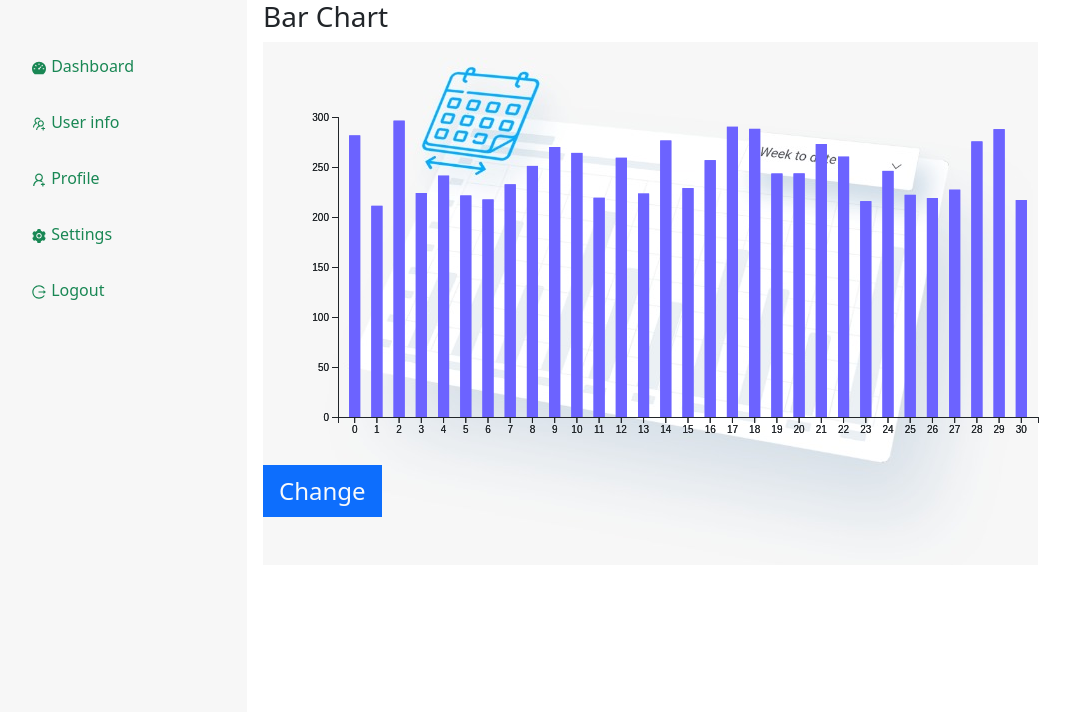
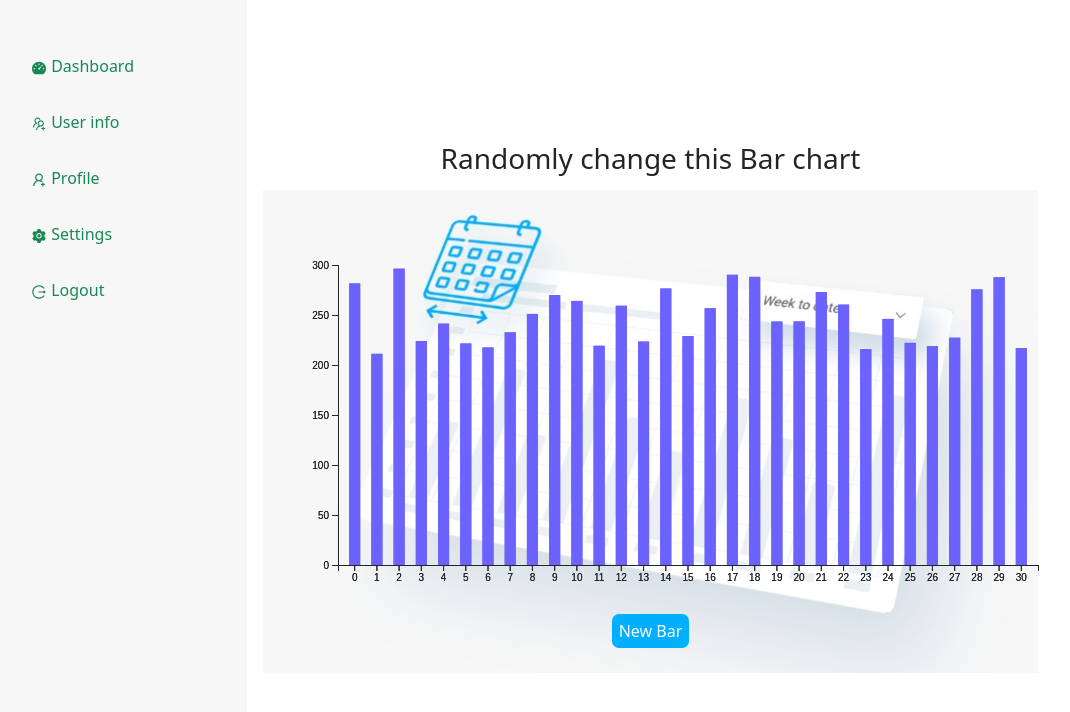
Before and after one commit to coderyeasin/daterange, a React (Create React App) app: page /dashboard in a window 1280 px wide. Shown: the top 712 px of the page, without its empty margins (9-1079 px from the left). Built offline with nearby package versions, Linux system fonts and the light colour scheme.

Commit message:
chart_size

```diff
--- a/src/components/Dashboard/BarChart/BarChart.js
+++ b/src/components/Dashboard/BarChart/BarChart.js
@@ -1,6 +1,6 @@
 import React, { useEffect, useRef, useState } from "react";
 import * as d3 from "d3";
-import '../../../sass/style.scss'
+import "../../../sass/style.scss";
 
 const BarChart = () => {
   const barChart = useRef();
@@ -29,6 +29,7 @@ const BarChart = () => {
       .style("overflow", "visible")
       .style("margin-top", "75px")
       .style("margin-left", "75px")
+      .style("float", "right");
 
     //setting the scaling
     const xScale = d3
@@ -62,18 +63,12 @@ const BarChart = () => {
   //button
   const handleRandom = () => {
     window.location.reload();
-    //hover to show what is evary bar number
   };
 
   return (
     <div className="chart_background">
       <svg ref={barChart}></svg> <br />
-      <button
-        onClick={handleRandom}
-        className="border-0 px-3 py-2 bg-primary text-light fs-4 text-capitalize my-5"
-      >
-        Change
-      </button>
+      <button onClick={handleRandom}>New Bar</button>
     </div>
   );
 };
--- a/src/components/Dashboard/Dashboard.js
+++ b/src/components/Dashboard/Dashboard.js
@@ -36,7 +36,7 @@ const Dashboard = () => {
           </nav>
         </div>
         <div className="content_here">
-          <h3>Bar Chart</h3>
+          <h3>Randomly change this Bar chart</h3>
           <BarChart />
         </div>
       </div>
--- a/src/sass/style.scss
+++ b/src/sass/style.scss
@@ -1,4 +1,29 @@
 .chart_background{
-    // background-color: bisque;
     background-image: url('../images/feature_img.jpg');
+    background-size: cover;
+    background-repeat: no-repeat;
+   width: 100%;
+    display: flex;
+    flex-direction: column;
+    justify-content: center;
+    align-items: center;
+    margin: 0px auto;
+    button{
+        background-color: #00affd;
+        border: none;
+        outline: none;
+        padding: 5px 7px;
+        color: #fff;
+        margin: 25px 0px;
+        border-radius: 7px;
+    }
 }
+.content_here{
+    display: flex;
+    flex-direction: column;
+    justify-content: center;
+    align-items: center;
+    h3{
+        margin: 15px 0px;
+    }
+}
```
